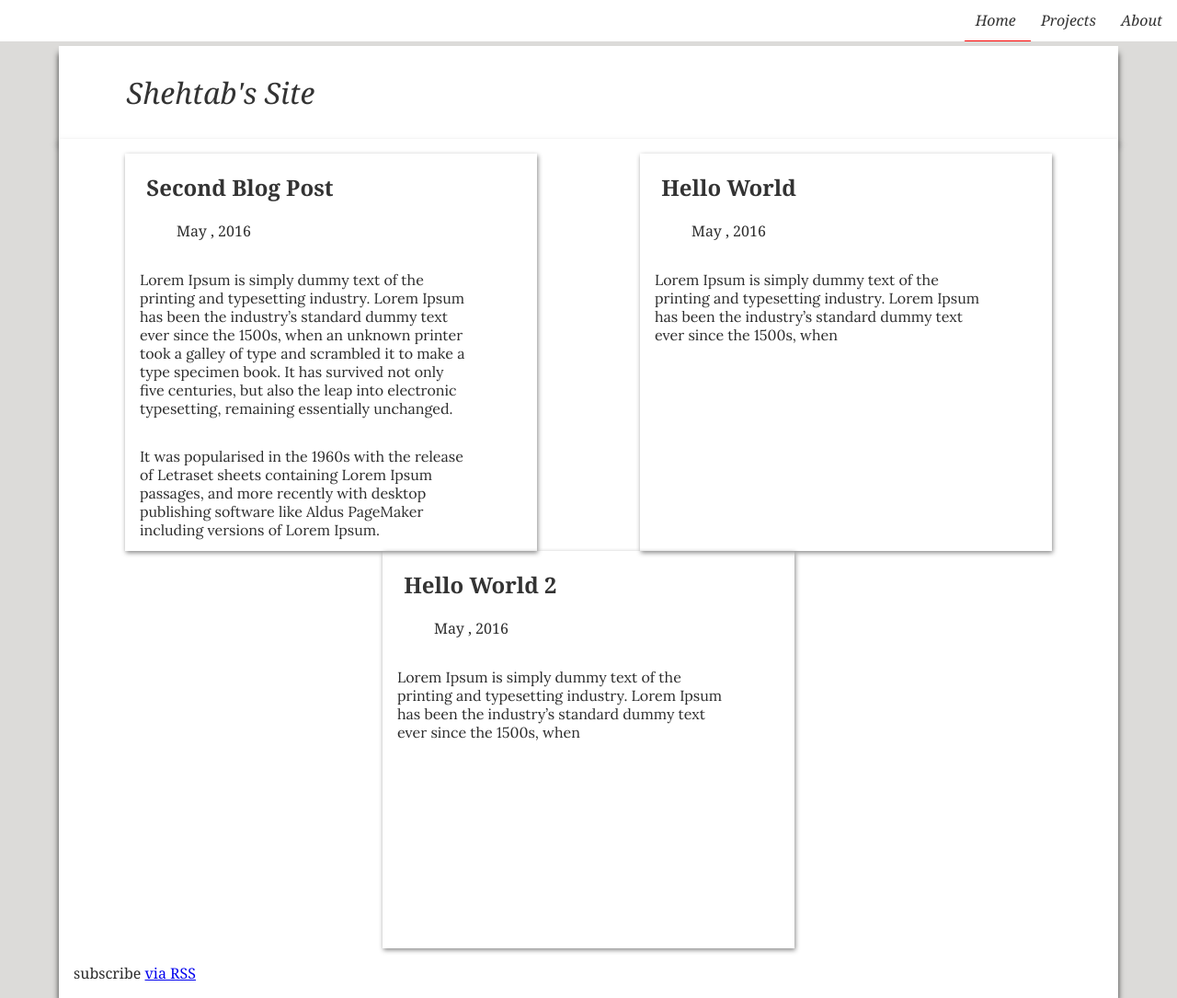
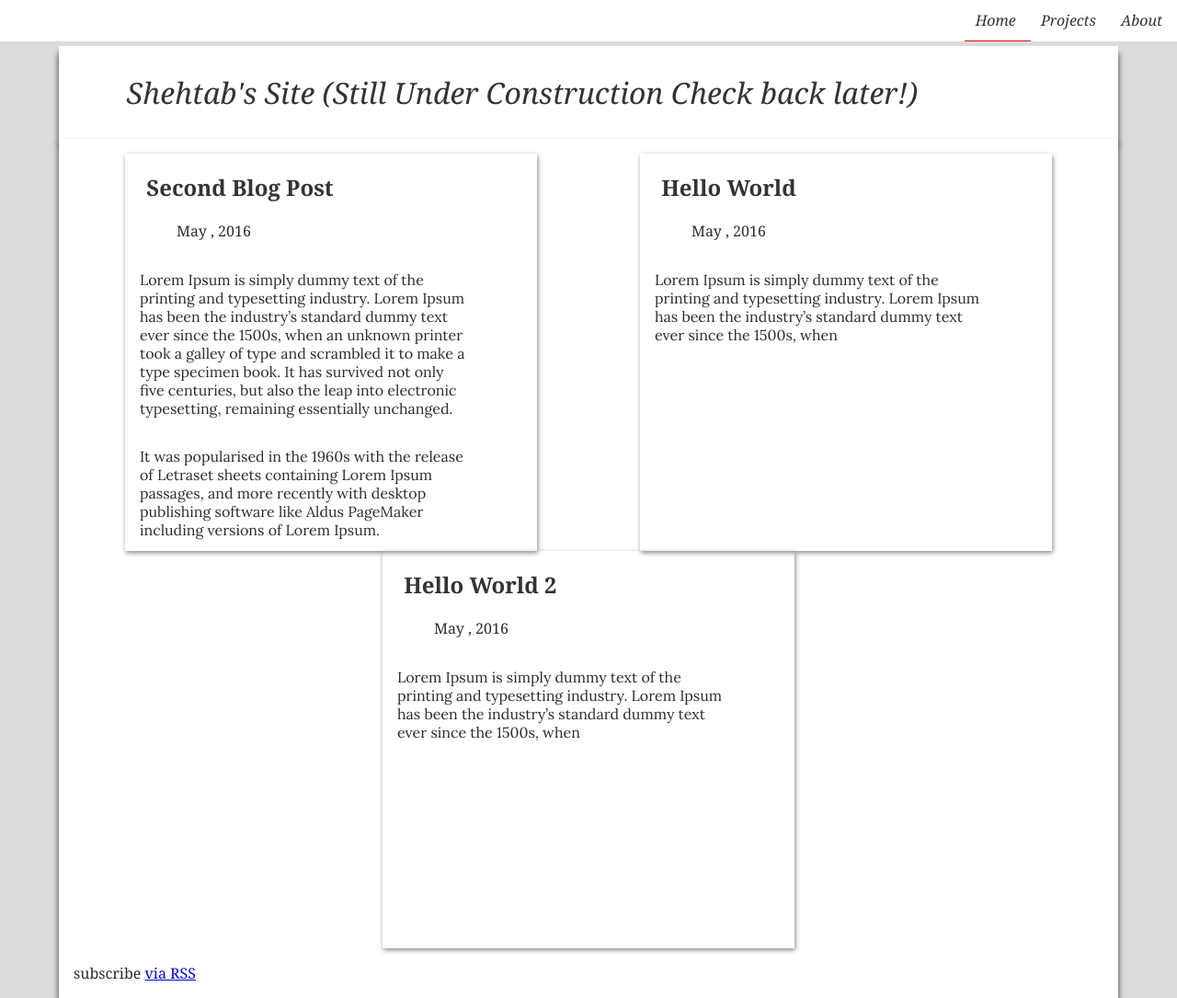
Before and after one commit to szaman19/szaman19.github.io, a Jekyll site: the page built from index.html, in a window 1280 px wide. Shown: the whole page at 92% size. Built offline with Jekyll 4.4.1, drawn with Linux system fonts in a browser that asks for light colours.

Commit message:
Under Construction

```diff
--- a/index.html
+++ b/index.html
@@ -7,7 +7,7 @@ title: Home
   <div class="blog section">
     <div id="sectionTitle">
       <h1 class="blog-title">
-        Shehtab's Site
+        Shehtab's Site (Still Under Construction Check back later!)
       </h1>
     </div>
     <div class="main">
```
